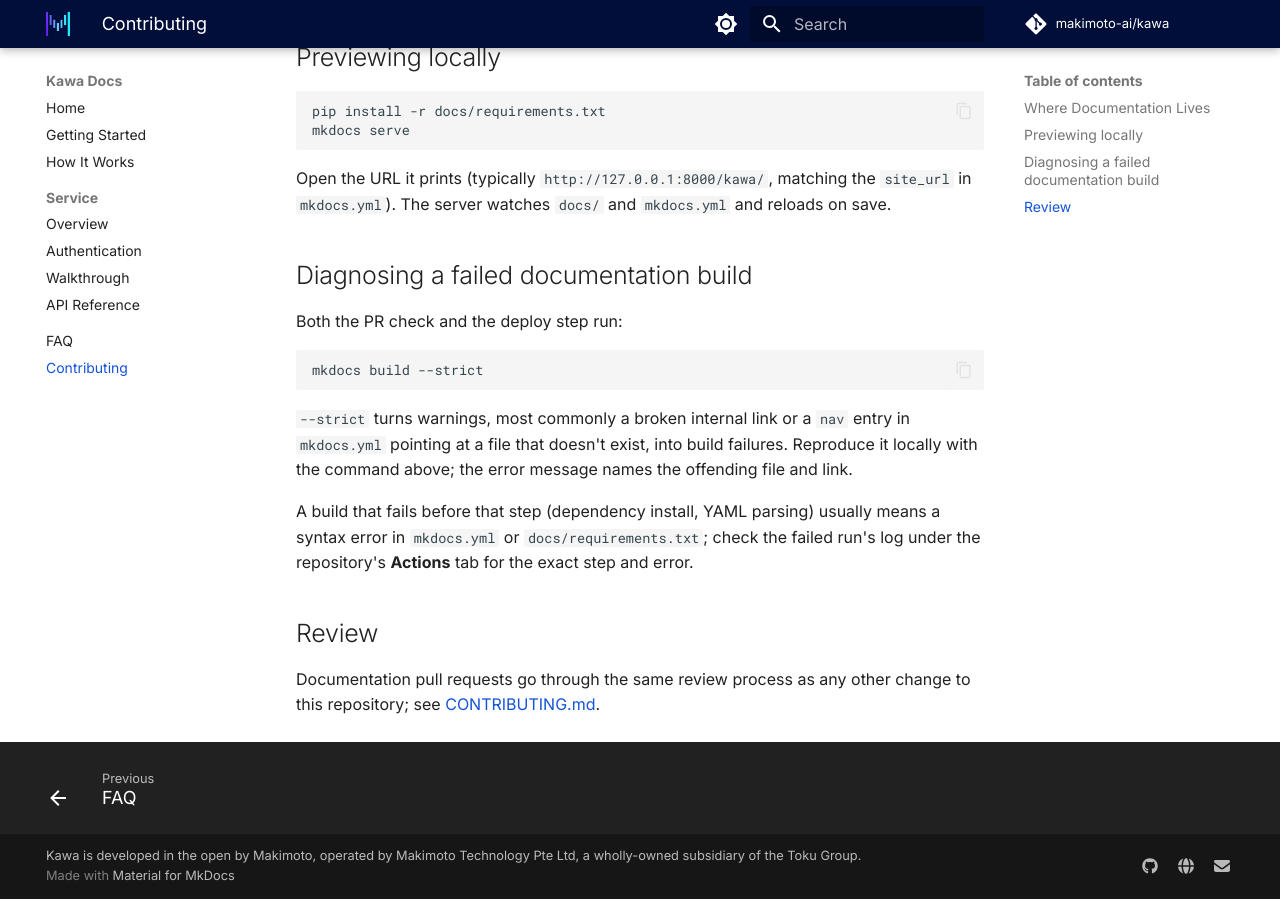
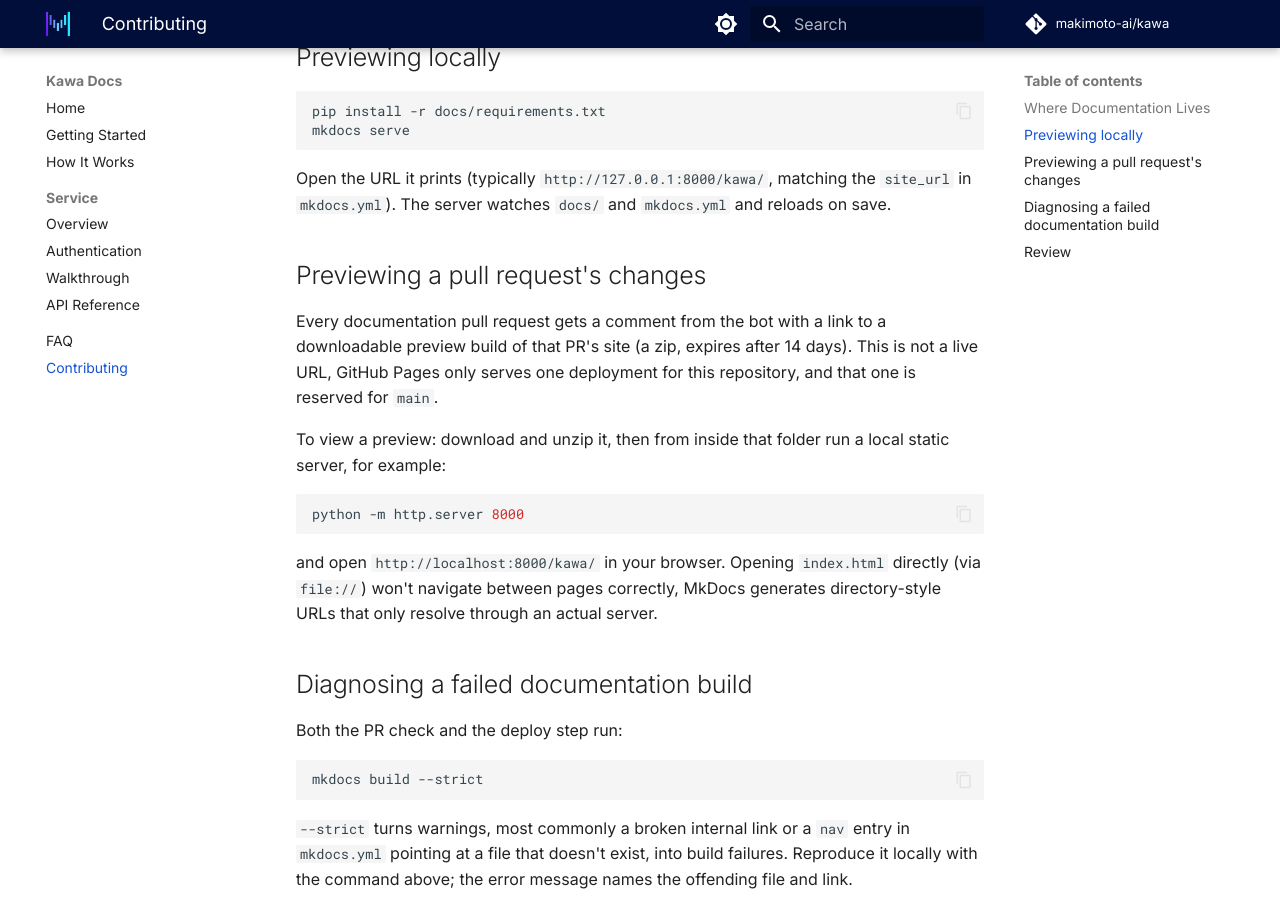
Before and after one commit to makimoto-ai/kawa, an MkDocs documentation site: the page built from docs/CONTRIBUTING.md, in a window 1280 px wide and 900 px high, scrolled down 893 px. Built offline with MkDocs 1.6.1 and Material for MkDocs 9.7.7, drawn with Linux system fonts in a browser that asks for light colours; comment, search, counter and statistics services are not loaded.

Commit message:
docs: added workflow for creating local previews

````diff
--- a/docs/CONTRIBUTING.md
+++ b/docs/CONTRIBUTING.md
@@ -30,6 +30,24 @@ mkdocs serve
 Open the URL it prints (typically `http://127.0.0.1:8000/kawa/`, matching the `site_url` in `mkdocs.yml`). The server watches `docs/` and `mkdocs.yml`
 and reloads on save.
 
+## Previewing a pull request's changes
+
+Every documentation pull request gets a comment from the bot with a link to
+a downloadable preview build of that PR's site (a zip, expires after 14
+days). This is not a live URL, GitHub Pages only serves one deployment for
+this repository, and that one is reserved for `main`.
+
+To view a preview: download and unzip it, then from inside that folder run
+a local static server, for example:
+
+```bash
+python -m http.server 8000
+```
+
+and open `http://localhost:8000/kawa/` in your browser. Opening `index.html`
+directly (via `file://`) won't navigate between pages correctly, MkDocs
+generates directory-style URLs that only resolve through an actual server.
+
 ## Diagnosing a failed documentation build
 
 Both the PR check and the deploy step run:
````
Also changed, not shown: 1 other file.
